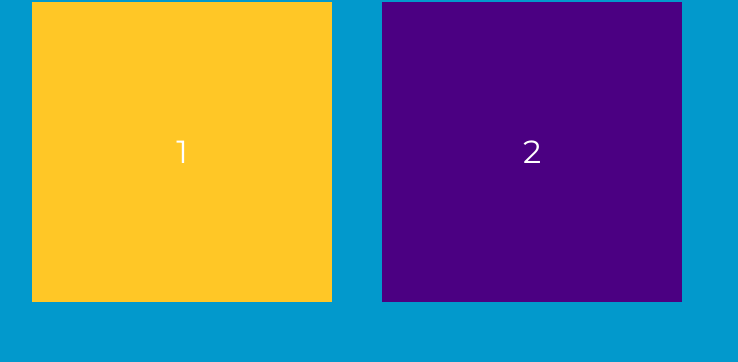
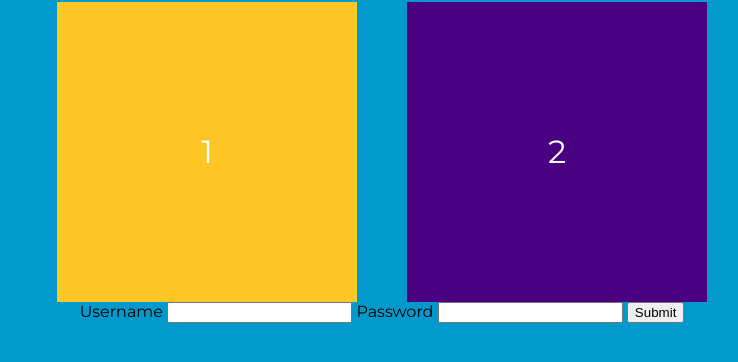
Before and after one commit to andydlindsay/ptw5d1, a plain HTML site: page example/index.html in a window 1280 px wide. Shown: the part 88-450 px from the top of the page, without its empty margins (258-996 px from the left). Drawn offline with nearby package versions, Linux system fonts and the light colour scheme.

Commit message:
update example code with code from class

```diff
--- a/example/index.html
+++ b/example/index.html
@@ -16,8 +16,19 @@
         <div class="second-square">
           <span> 2 </span>
         </div>
+      </main>
 
-        <script src="https://code.jquery.com/jquery-3.4.1.js" integrity="sha256-WpOohJOqMqqyKL9FccASB9O0KwACQJpFTUBLTYOVvVU=" crossorigin="anonymous"></script>
-        <script src="./index.js"></script>
+      <form>
+        <label for="user">Username</label>
+        <input type="text" name="username" id="user" />
+
+        <label for="password">Password</label>
+        <input type="password" name="password" />
+
+        <button type="submit">Submit</button>
+      </form>
+
+      <script src="https://code.jquery.com/jquery-3.4.1.js" integrity="sha256-WpOohJOqMqqyKL9FccASB9O0KwACQJpFTUBLTYOVvVU=" crossorigin="anonymous"></script>
+      <script src="./index.js"></script>
     </body>
 </html>
--- a/example/index.js
+++ b/example/index.js
@@ -11,4 +11,11 @@ $(document).ready(function() {
   $('main').on('mouseleave', function() {
     $('.second-square').hide(500).show(500).hide(500).show(500);
   });
+
+  $('form').submit(function (event) {
+    event.preventDefault();
+    var value = $('#user').val();
+    console.log(value);
+    // console.log(event);
+  });
 });
```
